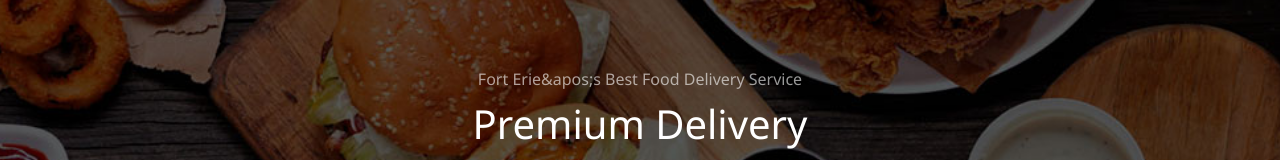
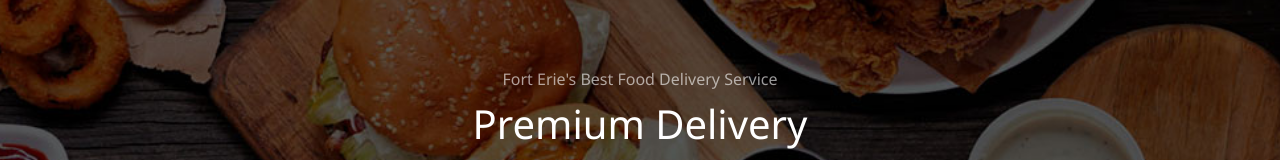
Before and after one commit to prem-deliv/prem-deliv, a Next.js app: page / in a window 1280 px wide. Shown: the part 295-455 px from the top of the page. Built offline with nearby package versions, Linux system fonts and the light colour scheme.

Commit message:
test push to vercel

```diff
--- a/pages/index.tsx
+++ b/pages/index.tsx
@@ -12,7 +12,7 @@ import serviceThreeImage from "../public/service-3.svg";
 import deliveryImage from "../public/fort-erie-food-delivery-prices.jpg";
 
 const heroProps = {
-  title: "Fort Erie&apos;s Best Food Delivery Service",
+  title: "Fort Erie's Best Food Delivery Service",
   bizName: "Premium Delivery",
   subTitle: "Fast - Friendly - Efficient",
   btnText: "View Services",
```
